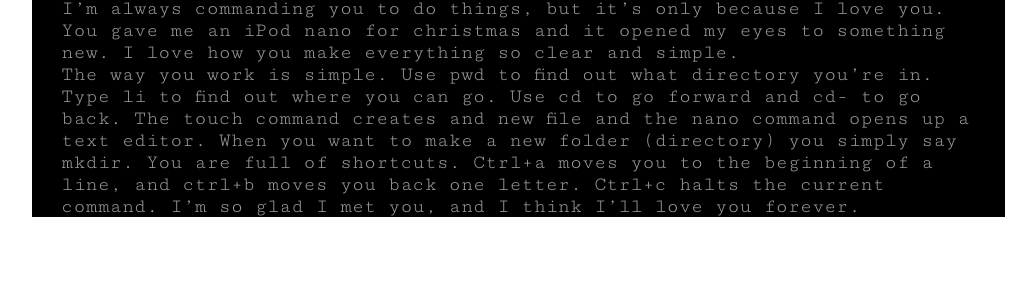
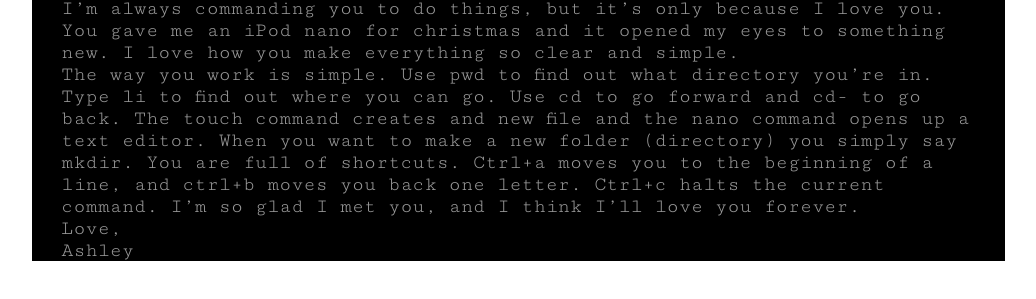
Before and after one commit to asko6532/bash-letter, a plain HTML site: page index.html in a window 1280 px wide. Shown: the part 217-516 px from the top of the page, without its empty margins (147-1183 px from the left). Drawn offline with Linux system fonts and the light colour scheme.

Commit message:
forgot to say bye

```diff
--- a/index.html
+++ b/index.html
@@ -28,6 +28,8 @@
 		<p>I have to tell you - I love you. Your <span class="c">touch</span> creates something new and special. You help me <span class="c">branch</span> out and explore new things. It might seem like I’m always commanding you to do things, but it’s only because I love you. You gave me an iPod <span class="c">nano</span> for christmas and it opened my eyes to something new. I love how you make everything so clear and simple.</p>
 
 		<p>The way you work is simple. Use <span class="c">pwd</span> to find out what directory you’re in. Type <span class="c">li</span> to find out where you can go. Use <span class="c">cd</span> to go forward and <span class="c">cd-</span> to go back. The <span class="c">touch </span>command creates and new file and the <span class="c">nano </span>command opens up a text editor. When you want to make a new folder (directory) you simply say <span class="c">mkdir</span>. You are full of shortcuts. <span class="c">Ctrl+a </span>moves you to the beginning of a line, and <span class="c">ctrl+b</span> moves you back one letter. <span class="c">Ctrl+c </span>halts the current command. I’m so glad I met you, and I think I’ll love you forever.</p>
+		<p>Love,</p>
+		<p>Ashley</p>
 
 		</div>
 
```
